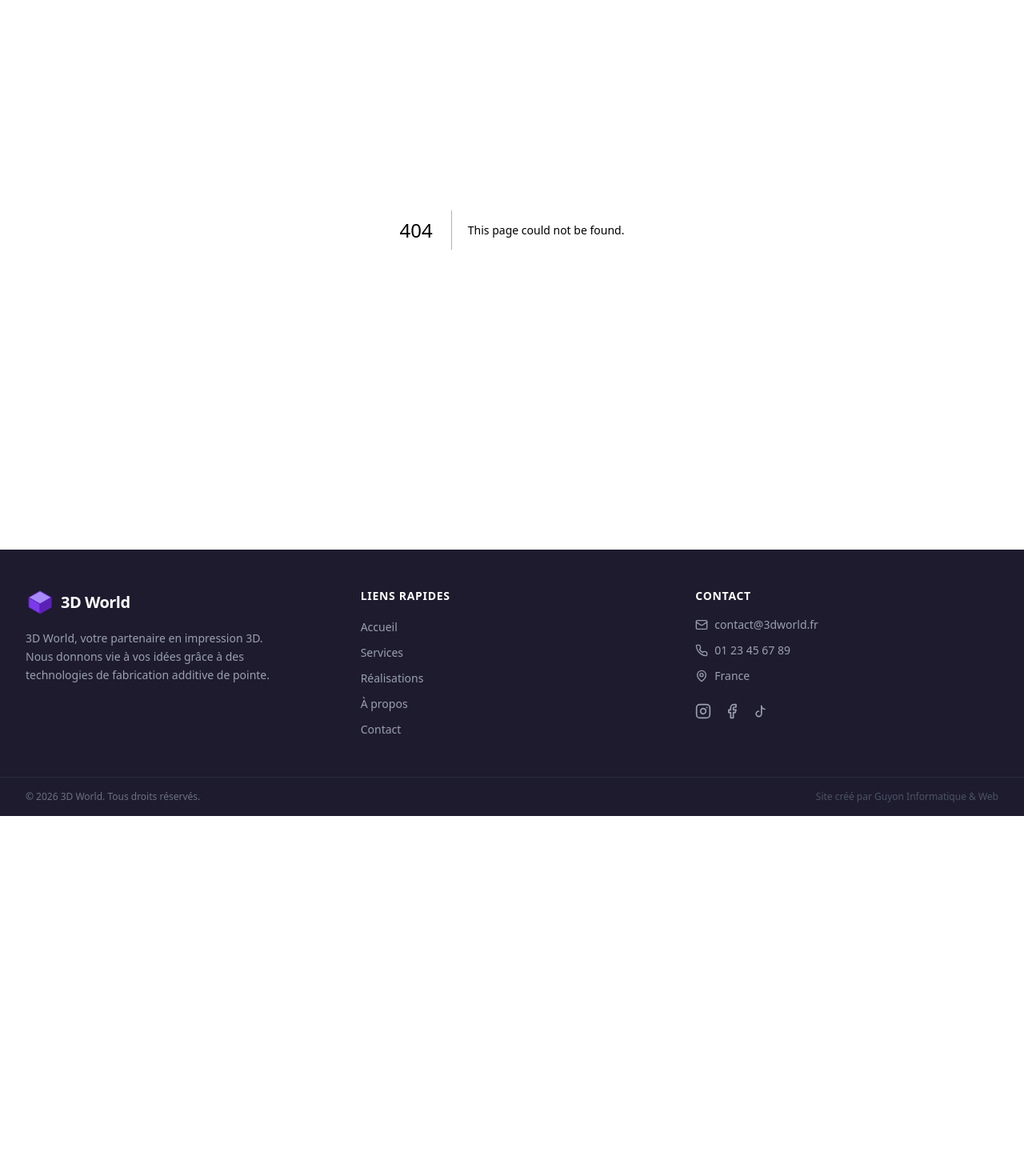
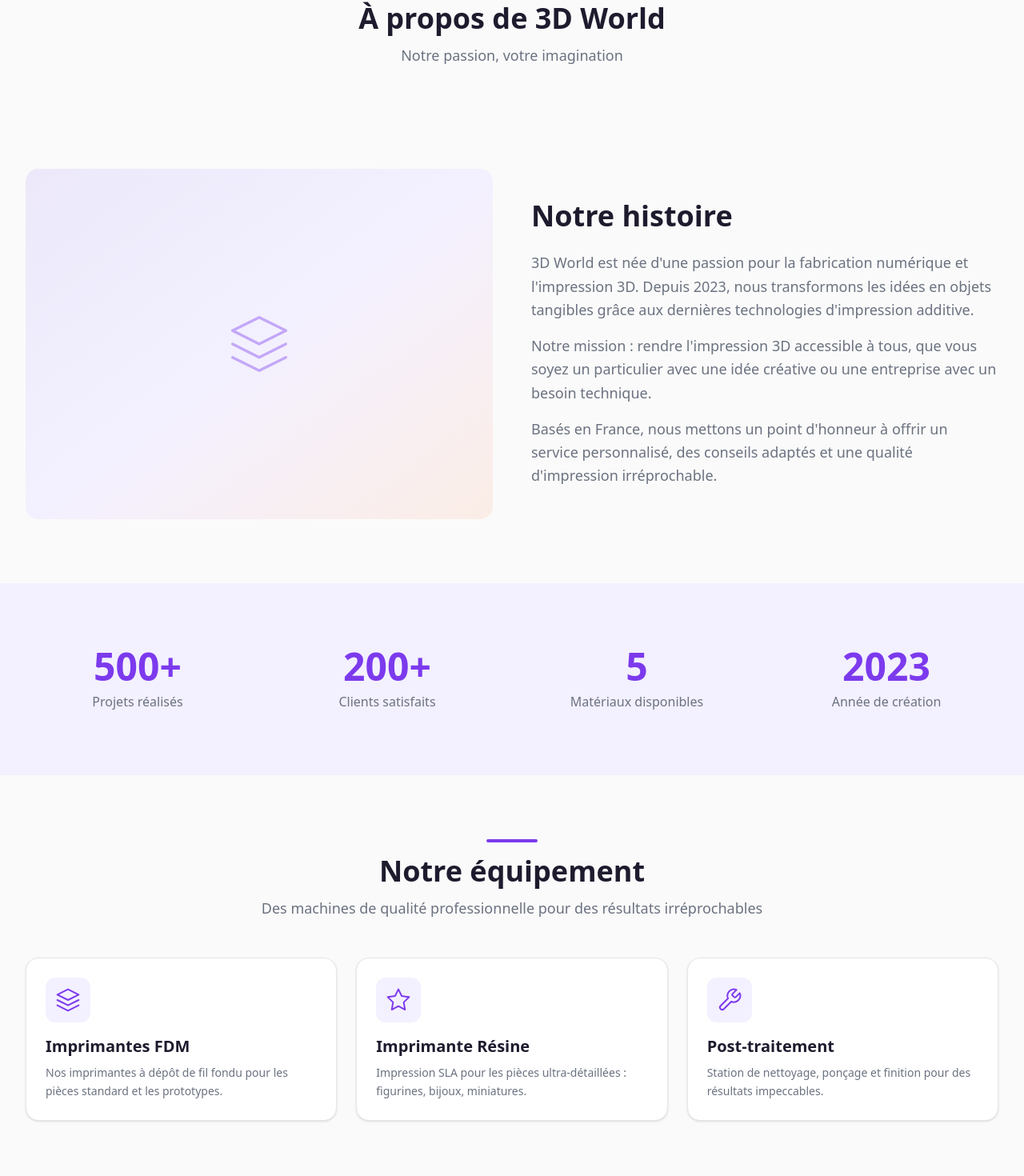
Before and after one commit to Guyon-Informatique-Web/3dworld, a Next.js app: page /a-propos in a window 1280 px wide. Before the commit this address had no page. Shown: the part 113-1583 px from the top of the page at 80% size. Before the commit the page ends 1133 px from the top, so only its background shows below. Built offline with nearby package versions, Linux system fonts and the light colour scheme.

Commit message:
feat: page à propos (histoire, stats, équipement)

```diff
--- /dev/null
+++ b/src/app/a-propos/page.tsx
@@ -0,0 +1,26 @@
+import type { Metadata } from "next";
+import SectionTitle from "@/components/ui/SectionTitle";
+import StorySection from "@/components/about/StorySection";
+import StatsSection from "@/components/about/StatsSection";
+import EquipmentSection from "@/components/about/EquipmentSection";
+
+export const metadata: Metadata = {
+  title: "À propos - 3D World",
+  description:
+    "Découvrez l'histoire de 3D World, notre équipement et notre passion pour l'impression 3D.",
+};
+
+/** Page À propos : histoire, statistiques et équipement */
+export default function AProposPage() {
+  return (
+    <div className="pt-24">
+      <SectionTitle
+        title="À propos de 3D World"
+        subtitle="Notre passion, votre imagination"
+      />
+      <StorySection />
+      <StatsSection />
+      <EquipmentSection />
+    </div>
+  );
+}
--- /dev/null
+++ b/src/components/about/EquipmentSection.tsx
@@ -0,0 +1,122 @@
+"use client";
+
+import AnimatedSection from "@/components/ui/AnimatedSection";
+import SectionTitle from "@/components/ui/SectionTitle";
+
+/** Donnée d'un équipement à afficher */
+interface EquipmentItem {
+  title: string;
+  description: string;
+  icon: React.ReactNode;
+}
+
+/** Liste des équipements présentés */
+const EQUIPMENT: EquipmentItem[] = [
+  {
+    title: "Imprimantes FDM",
+    description:
+      "Nos imprimantes à dépôt de fil fondu pour les pièces standard et les prototypes.",
+    icon: (
+      <svg
+        width="32"
+        height="32"
+        viewBox="0 0 24 24"
+        fill="none"
+        stroke="currentColor"
+        strokeWidth="1.5"
+        strokeLinecap="round"
+        strokeLinejoin="round"
+        aria-hidden="true"
+      >
+        {/* Icône couches empilées (FDM) */}
+        <path d="M12 2L2 7l10 5 10-5-10-5z" />
+        <path d="M2 17l10 5 10-5" />
+        <path d="M2 12l10 5 10-5" />
+      </svg>
+    ),
+  },
+  {
+    title: "Imprimante Résine",
+    description:
+      "Impression SLA pour les pièces ultra-détaillées : figurines, bijoux, miniatures.",
+    icon: (
+      <svg
+        width="32"
+        height="32"
+        viewBox="0 0 24 24"
+        fill="none"
+        stroke="currentColor"
+        strokeWidth="1.5"
+        strokeLinecap="round"
+        strokeLinejoin="round"
+        aria-hidden="true"
+      >
+        {/* Icône étoile/précision (résine) */}
+        <polygon points="12 2 15.09 8.26 22 9.27 17 14.14 18.18 21.02 12 17.77 5.82 21.02 7 14.14 2 9.27 8.91 8.26 12 2" />
+      </svg>
+    ),
+  },
+  {
+    title: "Post-traitement",
+    description:
+      "Station de nettoyage, ponçage et finition pour des résultats impeccables.",
+    icon: (
+      <svg
+        width="32"
+        height="32"
+        viewBox="0 0 24 24"
+        fill="none"
+        stroke="currentColor"
+        strokeWidth="1.5"
+        strokeLinecap="round"
+        strokeLinejoin="round"
+        aria-hidden="true"
+      >
+        {/* Icône outil/clé (post-traitement) */}
+        <path d="M14.7 6.3a1 1 0 0 0 0 1.4l1.6 1.6a1 1 0 0 0 1.4 0l3.77-3.77a6 6 0 0 1-7.94 7.94l-6.91 6.91a2.12 2.12 0 0 1-3-3l6.91-6.91a6 6 0 0 1 7.94-7.94l-3.76 3.76z" />
+      </svg>
+    ),
+  },
+];
+
+/**
+ * Section équipement avec grille de 3 cartes.
+ * Présente les différents types d'imprimantes et le post-traitement.
+ */
+export default function EquipmentSection() {
+  return (
+    <section className="py-20">
+      <div className="mx-auto max-w-7xl px-4 sm:px-6 lg:px-8">
+        <AnimatedSection>
+          <SectionTitle
+            title="Notre équipement"
+            subtitle="Des machines de qualité professionnelle pour des résultats irréprochables"
+          />
+        </AnimatedSection>
+
+        <div className="grid grid-cols-1 gap-6 sm:grid-cols-2 lg:grid-cols-3">
+          {EQUIPMENT.map((item, index) => (
+            <AnimatedSection key={item.title} delay={index * 0.1}>
+              <div className="group flex h-full flex-col rounded-2xl border border-gray-200 bg-white p-6 shadow-sm transition-all duration-300 hover:border-primary hover:shadow-lg">
+                {/* Icône de l'équipement */}
+                <div className="mb-4 flex h-14 w-14 items-center justify-center rounded-xl bg-bg-alt text-primary transition-colors group-hover:bg-primary/10">
+                  {item.icon}
+                </div>
+
+                {/* Titre */}
+                <h3 className="mb-2 text-xl font-bold text-text">
+                  {item.title}
+                </h3>
+
+                {/* Description */}
+                <p className="flex-1 text-sm text-text-light leading-relaxed">
+                  {item.description}
+                </p>
+              </div>
+            </AnimatedSection>
+          ))}
+        </div>
+      </div>
+    </section>
+  );
+}
--- /dev/null
+++ b/src/components/about/StatsSection.tsx
@@ -0,0 +1,92 @@
+"use client";
+
+import { useEffect, useRef, useState } from "react";
+import { useInView } from "framer-motion";
+import AnimatedSection from "@/components/ui/AnimatedSection";
+
+/** Donnée d'une statistique à afficher */
+interface StatItem {
+  value: number;
+  suffix: string;
+  label: string;
+}
+
+/** Les 4 statistiques clés de 3D World */
+const STATS: StatItem[] = [
+  { value: 500, suffix: "+", label: "Projets réalisés" },
+  { value: 200, suffix: "+", label: "Clients satisfaits" },
+  { value: 5, suffix: "", label: "Matériaux disponibles" },
+  { value: 2023, suffix: "", label: "Année de création" },
+];
+
+/** Durée totale de l'animation de comptage en millisecondes */
+const ANIMATION_DURATION = 2000;
+
+/**
+ * Compteur animé individuel.
+ * Anime la valeur de 0 jusqu'à la cible quand le composant entre dans le viewport.
+ */
+function AnimatedCounter({ value, suffix, label }: StatItem) {
+  const ref = useRef<HTMLDivElement>(null);
+  const isInView = useInView(ref, { once: true, margin: "-100px" });
+  const [displayValue, setDisplayValue] = useState(0);
+
+  useEffect(() => {
+    if (!isInView) return;
+
+    const startTime = performance.now();
+
+    /** Fonction d'animation appelée à chaque frame */
+    function animate(currentTime: number) {
+      const elapsed = currentTime - startTime;
+      const progress = Math.min(elapsed / ANIMATION_DURATION, 1);
+
+      // Easing ease-out pour un effet naturel
+      const easedProgress = 1 - Math.pow(1 - progress, 3);
+      const current = Math.round(easedProgress * value);
+
+      setDisplayValue(current);
+
+      if (progress < 1) {
+        requestAnimationFrame(animate);
+      }
+    }
+
+    requestAnimationFrame(animate);
+  }, [isInView, value]);
+
+  return (
+    <div ref={ref} className="flex flex-col items-center text-center">
+      <span className="text-4xl font-bold text-primary sm:text-5xl">
+        {displayValue}
+        {suffix}
+      </span>
+      <span className="mt-2 text-base text-text-light">{label}</span>
+    </div>
+  );
+}
+
+/**
+ * Section de statistiques avec compteurs animés.
+ * Grille 2x2 mobile, 4 colonnes desktop, fond bg-alt.
+ */
+export default function StatsSection() {
+  return (
+    <section className="bg-bg-alt py-20">
+      <div className="mx-auto max-w-7xl px-4 sm:px-6 lg:px-8">
+        <AnimatedSection>
+          <div className="grid grid-cols-2 gap-8 lg:grid-cols-4">
+            {STATS.map((stat) => (
+              <AnimatedCounter
+                key={stat.label}
+                value={stat.value}
+                suffix={stat.suffix}
+                label={stat.label}
+              />
+            ))}
+          </div>
+        </AnimatedSection>
+      </div>
+    </section>
+  );
+}
--- /dev/null
+++ b/src/components/about/StorySection.tsx
@@ -0,0 +1,68 @@
+"use client";
+
+import AnimatedSection from "@/components/ui/AnimatedSection";
+
+/**
+ * Section "Notre histoire" avec layout asymétrique 2 colonnes.
+ * Image placeholder à gauche, texte narratif à droite.
+ */
+export default function StorySection() {
+  return (
+    <section className="py-20">
+      <div className="mx-auto max-w-7xl px-4 sm:px-6 lg:px-8">
+        <AnimatedSection>
+          <div className="grid grid-cols-1 items-center gap-12 lg:grid-cols-2">
+            {/* Image placeholder avec gradient et icône */}
+            <div className="flex aspect-[4/3] w-full items-center justify-center rounded-2xl bg-gradient-to-br from-primary/10 via-bg-alt to-accent/10">
+              <svg
+                width="80"
+                height="80"
+                viewBox="0 0 24 24"
+                fill="none"
+                stroke="currentColor"
+                strokeWidth="1"
+                strokeLinecap="round"
+                strokeLinejoin="round"
+                className="text-primary/40"
+                aria-hidden="true"
+              >
+                {/* Icône imprimante 3D stylisée (cube en couches) */}
+                <path d="M12 2L2 7l10 5 10-5-10-5z" />
+                <path d="M2 17l10 5 10-5" />
+                <path d="M2 12l10 5 10-5" />
+              </svg>
+            </div>
+
+            {/* Texte narratif */}
+            <div className="flex flex-col justify-center">
+              <h2 className="mb-6 text-3xl font-bold text-text sm:text-4xl">
+                Notre histoire
+              </h2>
+
+              <div className="space-y-4 text-lg text-text-light leading-relaxed">
+                <p>
+                  3D World est née d&apos;une passion pour la fabrication
+                  numérique et l&apos;impression 3D. Depuis 2023, nous
+                  transformons les idées en objets tangibles grâce aux dernières
+                  technologies d&apos;impression additive.
+                </p>
+
+                <p>
+                  Notre mission : rendre l&apos;impression 3D accessible à tous,
+                  que vous soyez un particulier avec une idée créative ou une
+                  entreprise avec un besoin technique.
+                </p>
+
+                <p>
+                  Basés en France, nous mettons un point d&apos;honneur à offrir
+                  un service personnalisé, des conseils adaptés et une qualité
+                  d&apos;impression irréprochable.
+                </p>
+              </div>
+            </div>
+          </div>
+        </AnimatedSection>
+      </div>
+    </section>
+  );
+}
```
